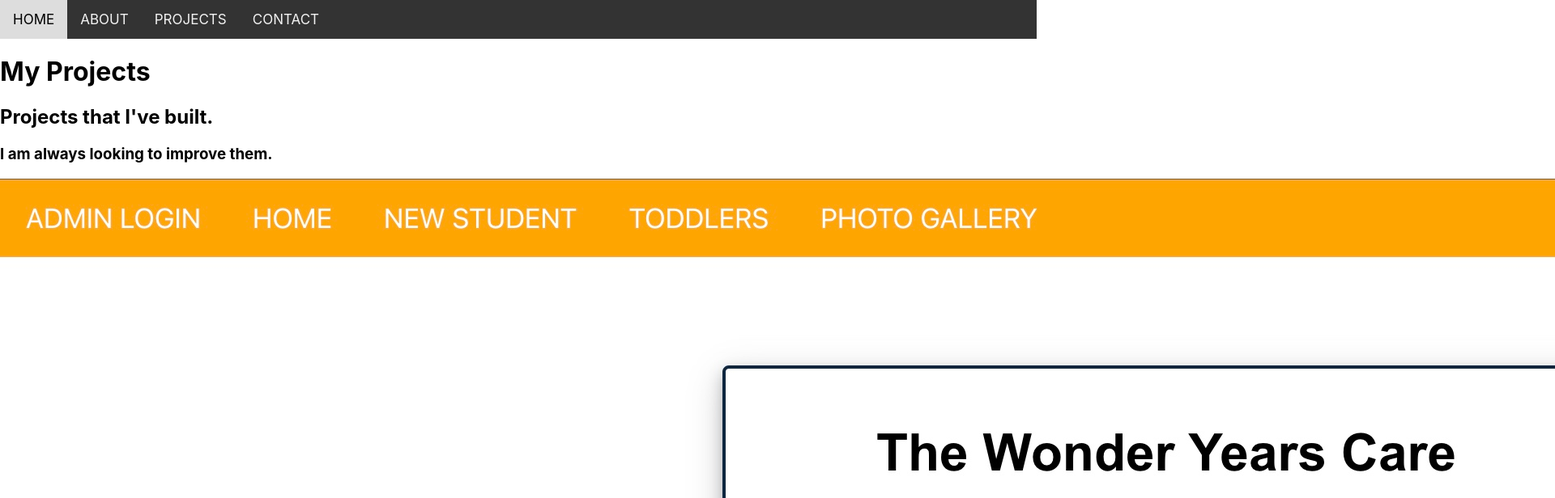
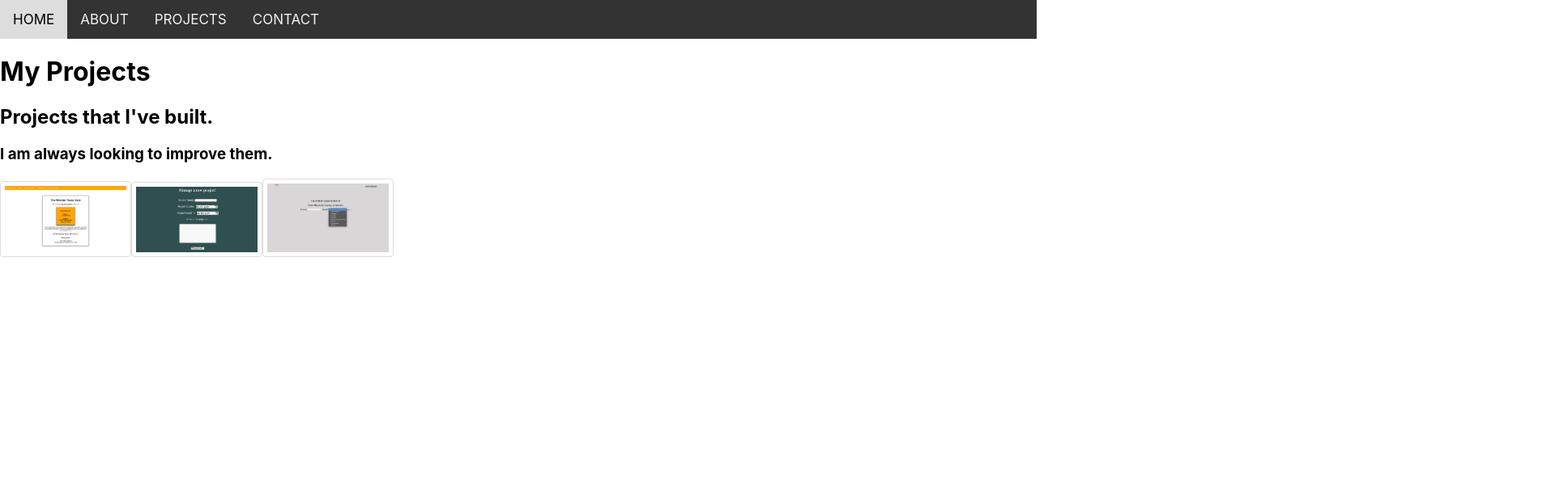
Before and after one commit to IfeAkiWad/ifeakiwade.github.io, a React (Create React App) app: page /projects in a window 1280 px wide. Shown: the top 616 px of the page at 81% size, 1920 px wide, since content can reach past the window. Built offline with nearby package versions, Linux system fonts and the light colour scheme.

Commit message:
project image css styling

```diff
--- a/src/App.css
+++ b/src/App.css
@@ -61,3 +61,16 @@
   background-color: #04AA6D;
   color: white;
 }
+
+/* project images */
+.img-day-care, .img-proj-manager, .img-common-health{
+  /* border-radius: 8px */
+  border: 1px solid #ddd;
+  border-radius: 4px;
+  padding: 5px;
+  width: 150px;
+}
+
+.img-day-care:hover, .img-proj-manager:hover, .img-common-health:hover{
+  box-shadow: 0 0 2px 1px rgba(0, 140, 186, 0.5);
+}
```
